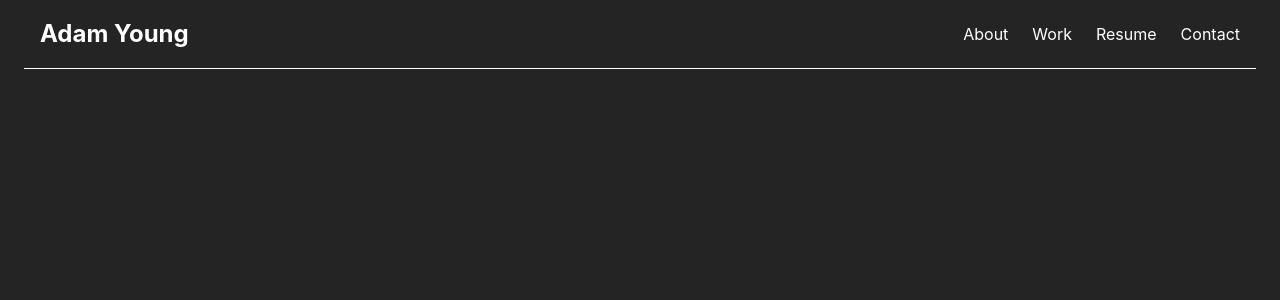
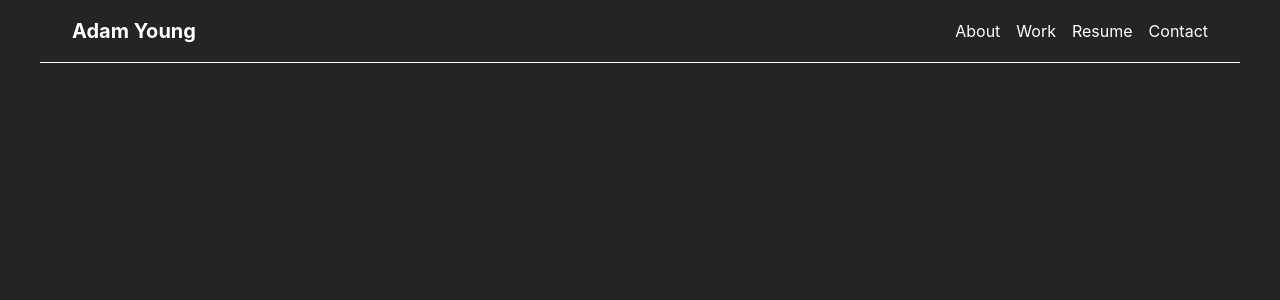
Before and after one commit to Adonuu/portfolio, a React (Vite) app: page / in a window 1280 px wide. Shown: the top 300 px of the page. Built offline with nearby package versions, Linux system fonts and the light colour scheme.

Commit message:
some more styling changes to topbar

```diff
--- a/src/components/shared/topbar.css
+++ b/src/components/shared/topbar.css
@@ -5,8 +5,9 @@ header {
 nav {
     max-width: 1200px;
     margin: 0 auto;
-    padding: 1rem;
+    padding: 1rem 2rem;
     border-bottom: 1px solid white;
+    box-sizing: border-box;
 
     display: flex;
     justify-content: space-between;
@@ -14,13 +15,13 @@ nav {
 }
 
 nav > a.logo {
-    font-size: 1.5rem;
+    font-size: 1.25rem;
     font-weight: 700;
 }
 
 nav > div {
     display: flex;
-    gap: 24px;
+    gap: 1rem;
 }
 
 a {
--- a/src/components/shared/topbar.jsx
+++ b/src/components/shared/topbar.jsx
@@ -6,7 +6,7 @@ export function TopBar()
     return (
         <header>
             <nav>
-                <a class="logo">Adam Young</a>
+                <a className="logo">Adam Young</a>
                 <div>
                     <a>About</a>
                     <a>Work</a>
```
